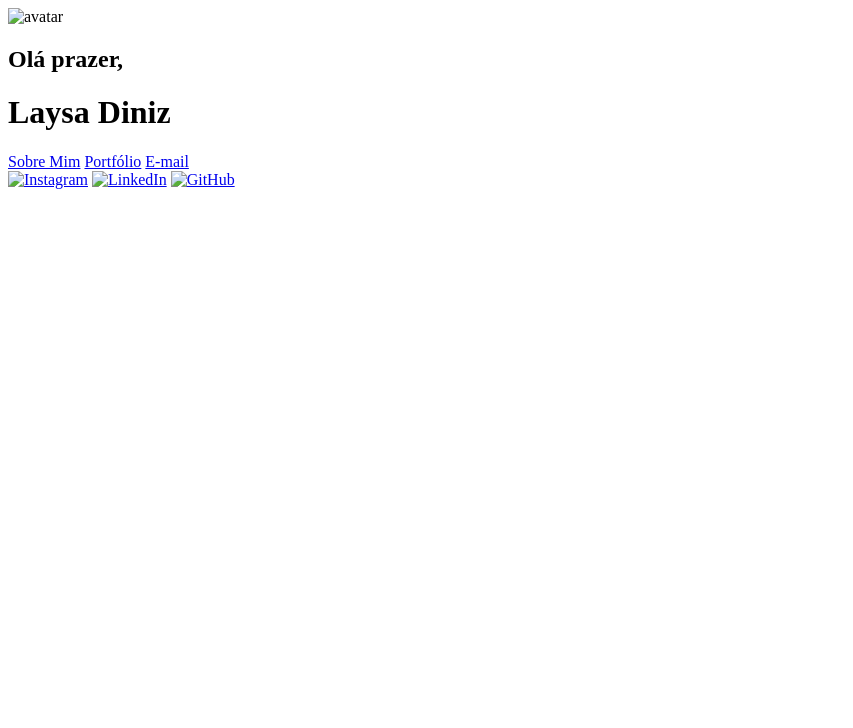
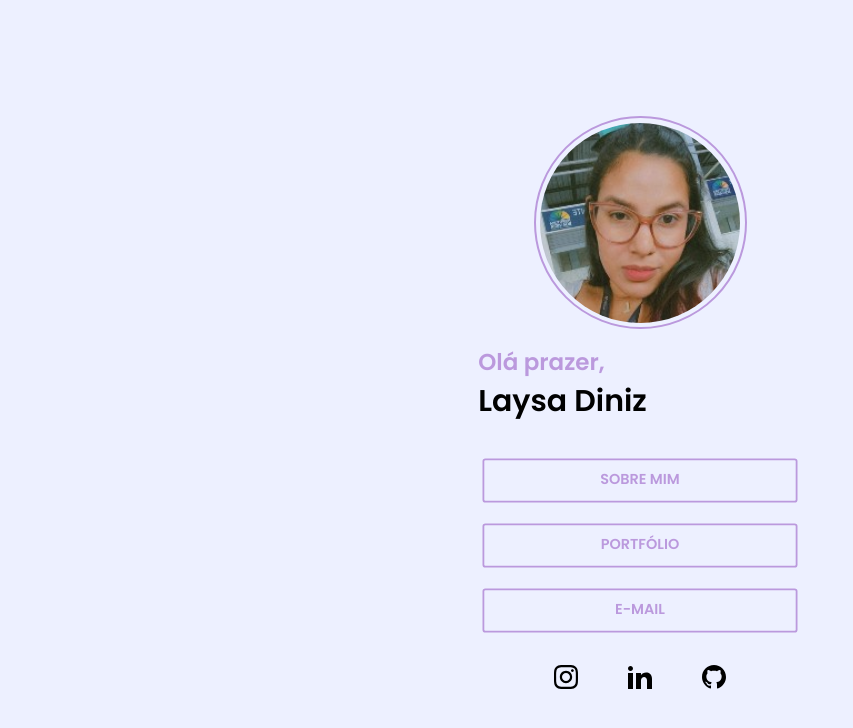
Before and after one commit to santosdlaysa/Social-tree, a plain HTML site: page index.html in a window 1280 px wide. Shown: the whole page, without its empty margins (0-853 px from the left). Drawn offline with Linux system fonts and the light colour scheme; the site is published under a folder, as on GitHub Pages, so addresses that start at the root find nothing.

Commit message:
atualizado html

```diff
--- a/index.html
+++ b/index.html
@@ -4,14 +4,14 @@
     <meta charset="UTF-8">
     <meta http-equiv="X-UA-Compatible" content="IE=edge">
     <meta name="viewport" content="width=device-width, initial-scale=1.0">
-    <link rel="stylesheet" href="/src/style.css">
+    <link rel="stylesheet" href="./src/style.css">
     <title>Links de redes sociais</title>
 </head>
 <body>
     <div class="container">
         <div class="container3">
             <div class="avatar">
-                <img src="/src/img/foto.jpg" alt="avatar">
+                <img src="./src/img/foto.jpg" alt="avatar">
             </div>
             <div class="hello">
                 <h2 class="text1">Olá prazer,</h2>
@@ -27,11 +27,11 @@
              <!-- Social Container -->
              <div class="redes">
                 <a target="_blank" href="https://www.instagram.com/santosdlaysa" class="social"><img
-                        src="/src/img/iconmonstr-instagram-11.svg" alt="Instagram"></a>
+                        src="./src/img/iconmonstr-instagram-11.svg" alt="Instagram"></a>
                 <a target="_blank" href="https://www.linkedin.com/in/laysadiniz" class="social"><img
-                        src="/src/img/iconmonstr-linkedin-1.svg" alt="LinkedIn"></a>
+                        src="./src/img/iconmonstr-linkedin-1.svg" alt="LinkedIn"></a>
                 <a target="_blank" href="https://github.com/santosdlaysa" class="social"><img
-                        src="/src/img/iconmonstr-github-1.svg" alt="GitHub"></a>
+                        src="./src/img/iconmonstr-github-1.svg" alt="GitHub"></a>
             </div>
         </div>
     </div>
```
